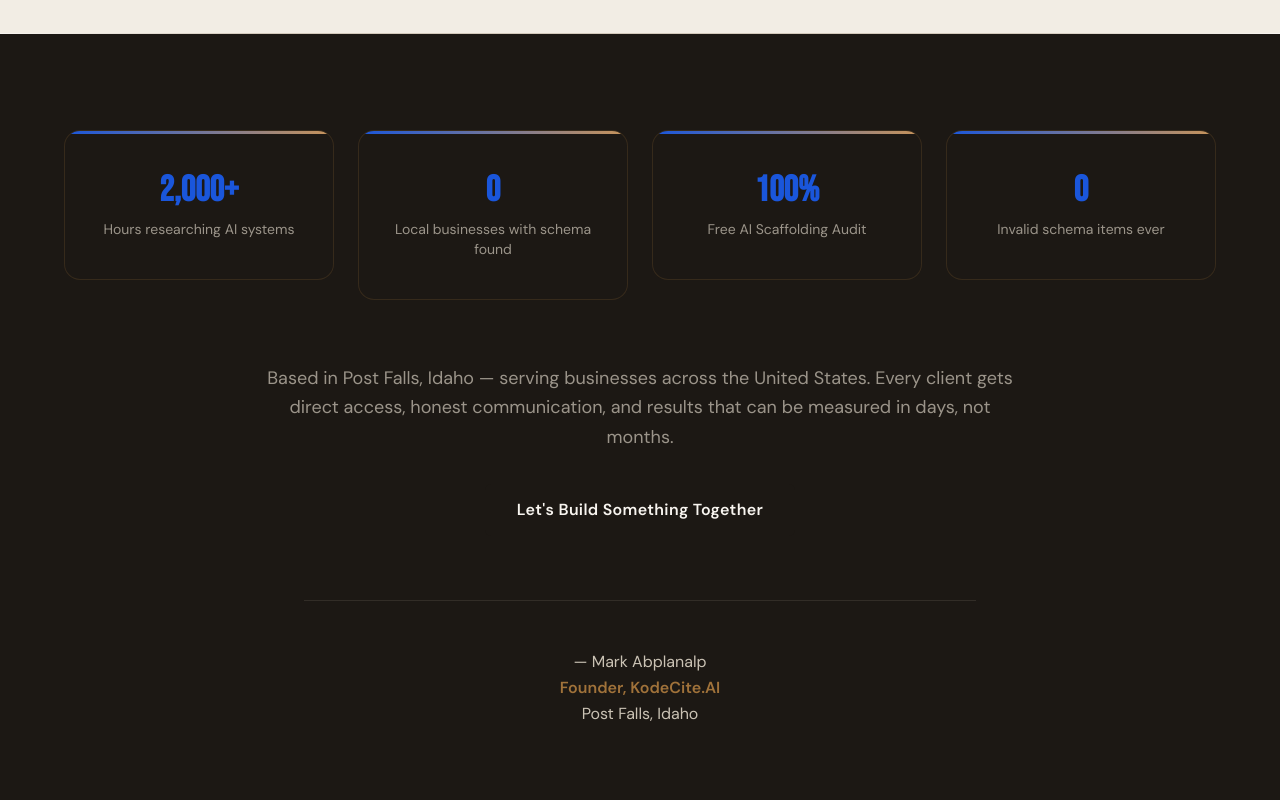
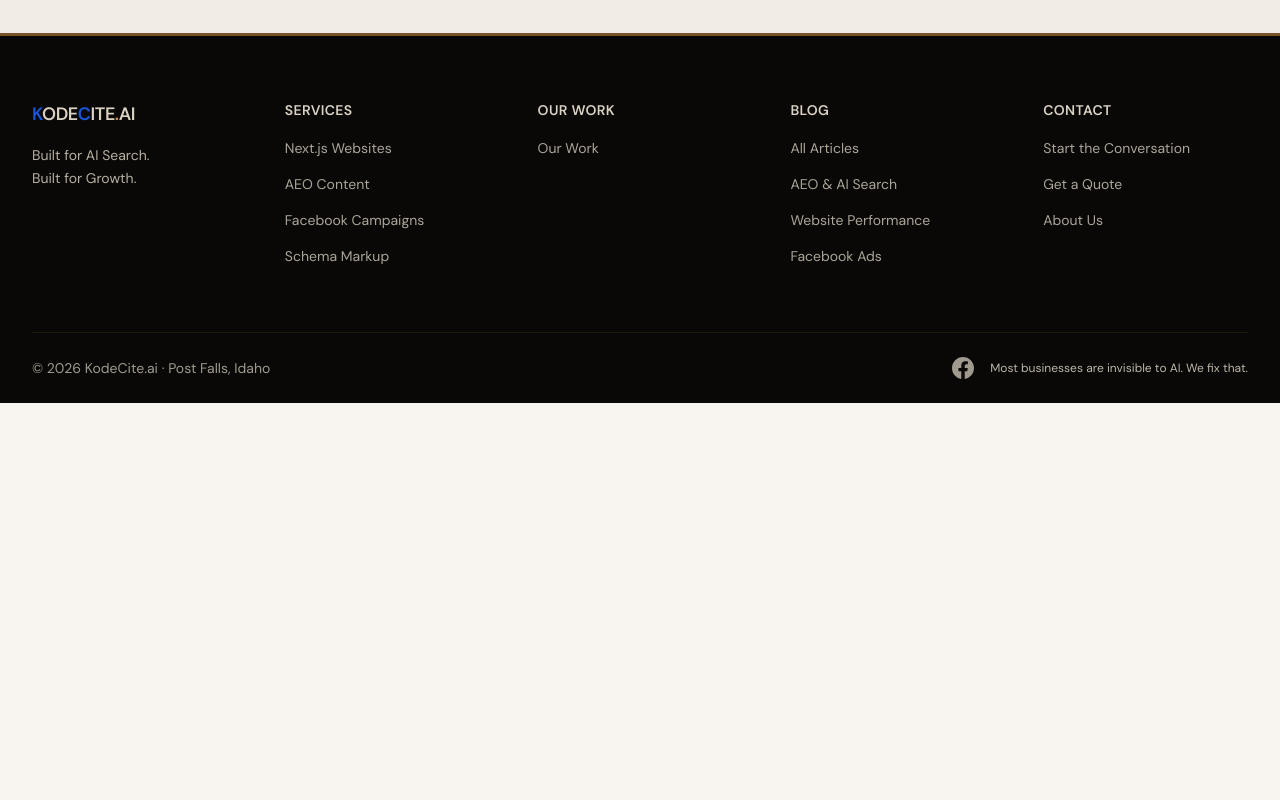
Before and after one commit to Unchainedmindprompts/Zero-Click-2nd-Website-, a Next.js app: page /about in a window 1280 px wide. Shown: the part 2460-3260 px from the top of the page. After the commit the page ends 2863 px from the top, so only its background shows below. Built offline with nearby package versions, Linux system fonts and the light colour scheme.

Commit message:
Remove stats block from About page
Deleted the dark stats + CTA section that showed '2,000+' hours,
contradicting the '1,000+ hours' used everywhere else on the site.

https://claude.ai/code/session_01NeSzAnNxhPH6eYvQ3r7non

```diff
--- a/app/about/page.tsx
+++ b/app/about/page.tsx
@@ -212,51 +212,6 @@ export default function AboutPage() {
         </div>
       </section>
 
-      <div className="section-divider" />
-
-      {/* Stats + CTA */}
-      <section className="py-24 bg-[#1c1814] px-4">
-        <div className="max-w-6xl mx-auto">
-          <div className="grid grid-cols-2 md:grid-cols-4 gap-6 mb-16">
-            {[
-              { value: '2,000+', label: 'Hours researching AI systems' },
-              { value: '0', label: 'Local businesses with schema found' },
-              { value: '100%', label: 'Free AI Scaffolding Audit' },
-              { value: '0', label: 'Invalid schema items ever' },
-            ].map((stat, i) => (
-              <ScrollReveal key={i} delay={i * 100}>
-                <div className="stat-block rounded-xl">
-                  <div className="font-playfair font-bold text-4xl text-[#1a56db] mb-2">{stat.value}</div>
-                  <div className="text-[rgba(240,232,216,0.6)] text-sm font-poppins">{stat.label}</div>
-                </div>
-              </ScrollReveal>
-            ))}
-          </div>
-
-          <ScrollReveal delay={200}>
-            <div className="max-w-3xl mx-auto text-center">
-              <p className="text-[rgba(240,232,216,0.6)] text-lg font-poppins leading-relaxed mb-8">
-                Based in Post Falls, Idaho — serving businesses across the United States. Every client
-                gets direct access, honest communication, and results that can be measured in days,
-                not months.
-              </p>
-              <Link href="/contact" className="btn-gold text-base font-bold px-8 py-4 rounded-md inline-block">
-                Let&apos;s Build Something Together
-              </Link>
-            </div>
-          </ScrollReveal>
-
-          <ScrollReveal delay={300}>
-            <div className="max-w-2xl mx-auto text-center mt-16 pt-12 border-t border-[rgba(240,232,216,0.1)]">
-              <p className="text-[rgba(240,232,216,0.82)] font-poppins text-base leading-relaxed">
-                — Mark Abplanalp<br />
-                <span className="text-[#a0723a] font-semibold">Founder, KodeCite.AI</span><br />
-                Post Falls, Idaho
-              </p>
-            </div>
-          </ScrollReveal>
-        </div>
-      </section>
     </>
   );
 }
```
